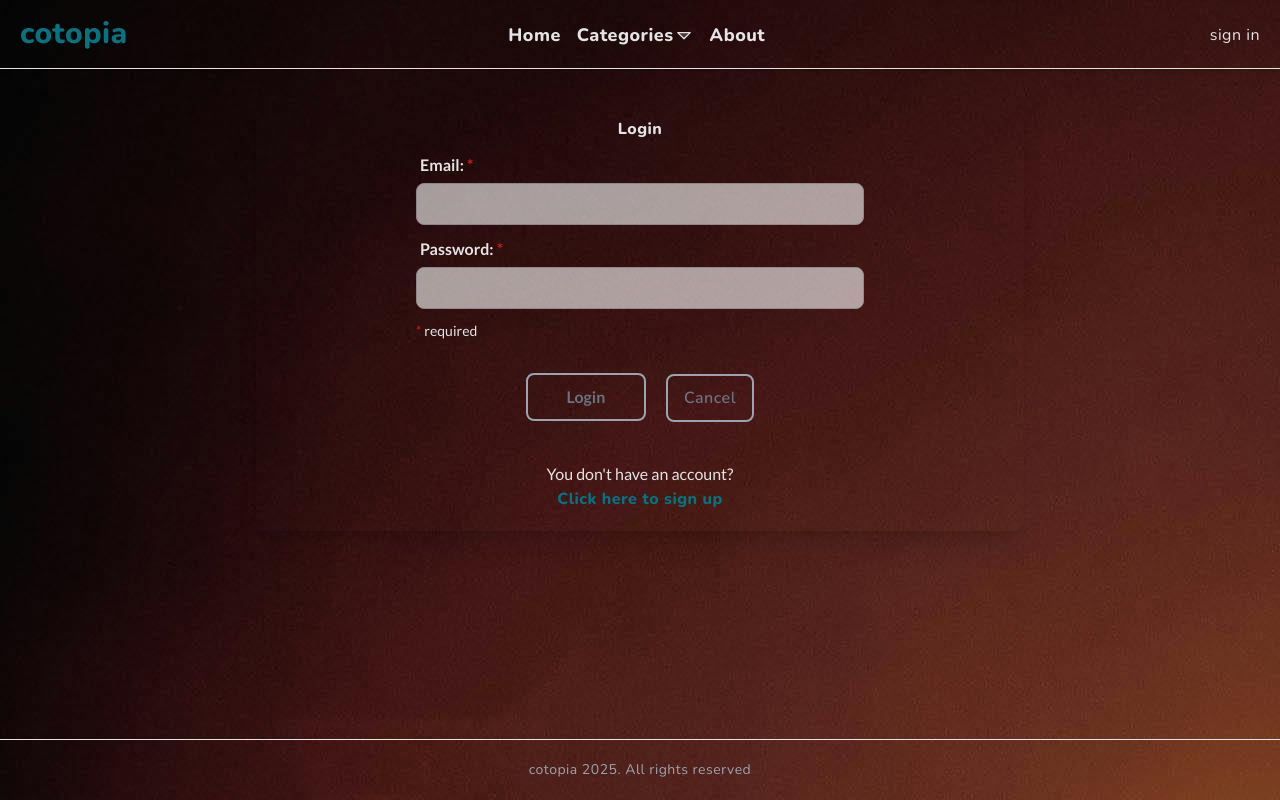
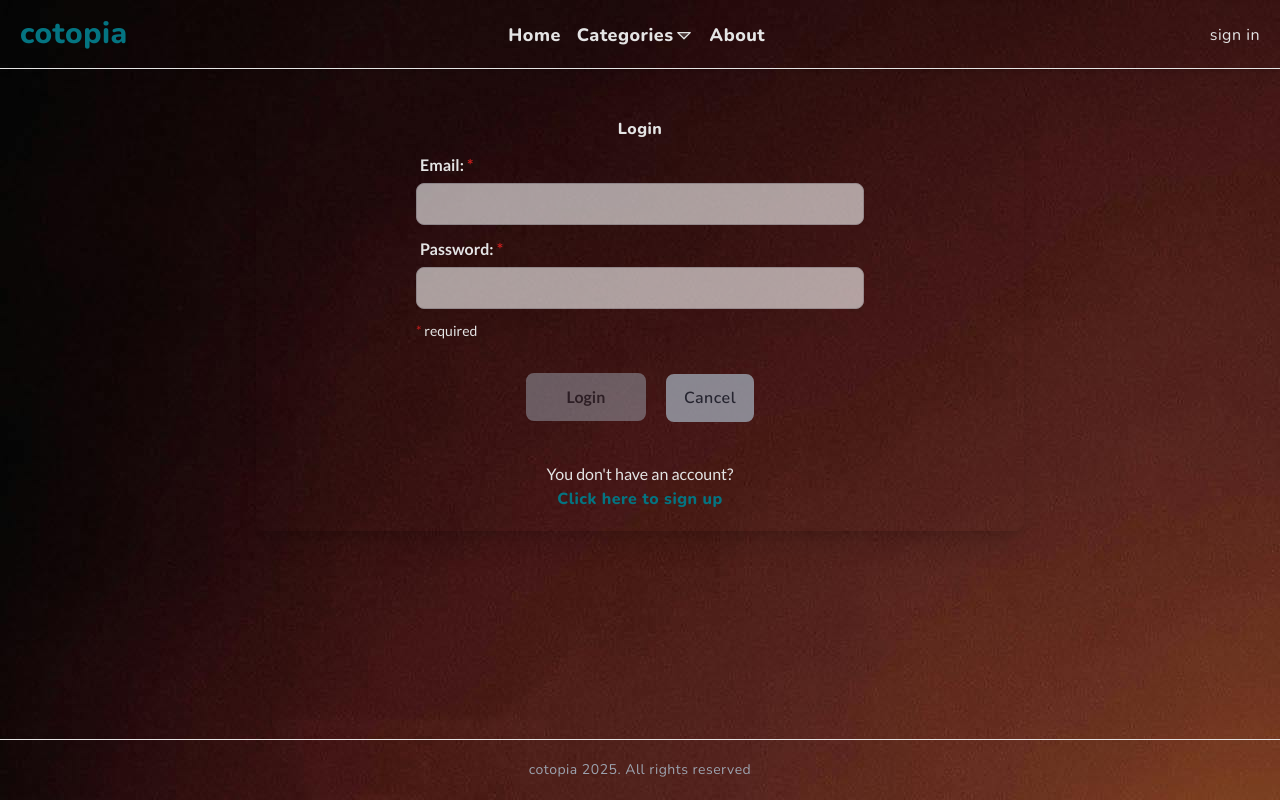
Before and after one commit to andrekaltenbach/cotopia-frontend, a React (Vite) app: page /login in a window 1280 px wide. Built offline with nearby package versions, Linux system fonts and the light colour scheme.

Commit message:
feat: update button styles for improved visibility and interaction

```diff
--- a/src/assets/css/index.css
+++ b/src/assets/css/index.css
@@ -97,7 +97,7 @@ form textarea {
 }
 
 .btn-primary {
-  @apply border-teal-600 hover:text-white hover:bg-teal-700 text-teal-600;
+  @apply border-teal-900 text-white bg-teal-900  hover:bg-teal-600 hover:border-teal-600;
 }
 
 .btn-primary-fill {
@@ -105,15 +105,15 @@ form textarea {
 }
 
 .btn-secondary {
-  @apply border-gray-400 text-gray-500 hover:text-white hover:bg-gray-400;
+  @apply border-gray-400 bg-gray-400 opacity-80 text-gray-800 hover:text-white hover:bg-gray-600 hover:border-gray-600;
 }
 
 .btn-comment {
-  @apply border-orange-600 text-orange-600 hover:text-white hover:bg-orange-600;
+  @apply border-orange-600 bg-orange-600 text-white hover:border-orange-500 hover:bg-orange-500;
 }
 
 .btn-disabled {
-  @apply border-gray-400 text-gray-500;
+  @apply border-gray-400 bg-gray-400 opacity-50 text-gray-800;
 }
 
 /* card Style*/
```
